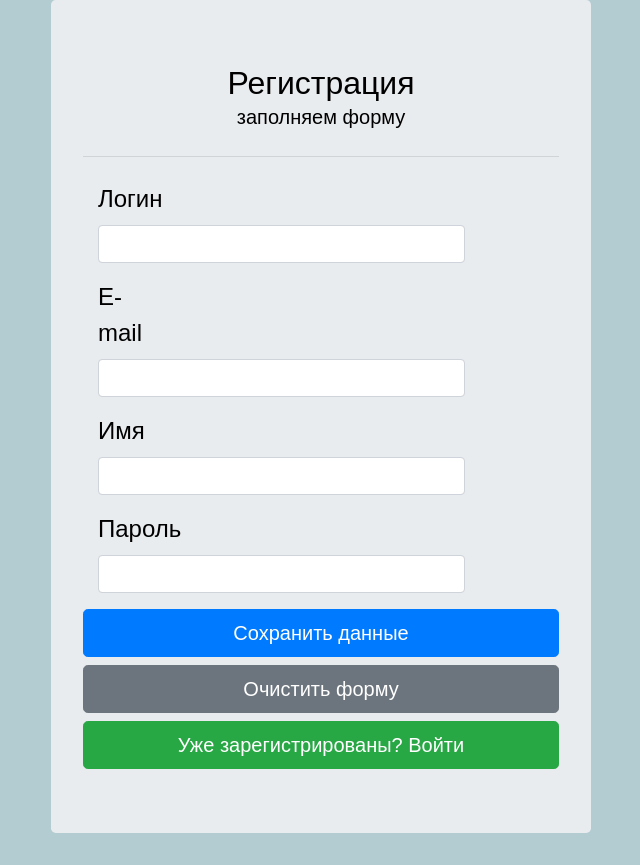
After one commit to derdmitry/task_progress, a Django app: page /progress/register/ in a window 1280 px wide. The commit adds this page. Shown: the whole page, without its empty margins (319-959 px from the left). Run offline with Django 3.2, Linux system fonts and the light colour scheme; some libraries are stand-ins or nearby versions.

Commit message:
Для закидывания на сервер

```diff
--- a/progress/static/progress/style.css
+++ b/progress/static/progress/style.css
@@ -70,3 +70,27 @@ h1 {
    margin-bottom:0.5rem;
    width:100%;
 }
+
+.iconinfo, .icons a{
+color: #a4b9ce;
+}
+
+.icons {
+text-align: right;
+}
+
+.tracking{
+padding: 0rem 2rem;
+
+}
+
+.grey {
+color: grey;
+}
+
+.iconinfo {}
+
+.navbar-nav {
+    list-style: none;
+    text-transform: uppercase;
+    font-size: 1rem;}
--- a/progress/templates/progress.html
+++ b/progress/templates/progress.html
@@ -7,13 +7,11 @@
 {% block content %}
 
 
-
 <nav class="navbar navbar-expand-lg navbar-light bg-light fixed-top">
 
     <span class="navbar-text">
     Привет, {{user.first_name}}
   </span>
-
 
 
     <button class="navbar-toggler" type="button" data-toggle="collapse" data-target="#navbarNav"
@@ -147,6 +145,7 @@ $(document).ready(function(){
 });
 
 
+
                     </script>
                     <!-- конец скрипта для кнопок -->
 
--- /dev/null
+++ b/progress/templates/registration/password_reset_subject.txt
@@ -0,0 +1 @@
+Восстановление пароля TaskProgress
--- /dev/null
+++ b/progress/templates/registration/register.html
@@ -0,0 +1,74 @@
+{% extends "base.html" %}
+{% block title %} Регистрация {% endblock %}
+
+{% block content %}
+
+{% if registered %}
+
+<div class="container">
+    <div class="row">
+
+        <div class="col"></div>
+
+        <div class="col-md-6 col-sm-12">
+
+            <div class="jumbotron">
+                <center>
+                    <h1 class="display-4"> Вы зарегистрированы ! </h1>
+                    <hr class="my-4">
+                    <a href="/progress" class="btn btn-secondary btn-lg btn-block" role="button" aria-pressed="true">Войти</a>
+                </center>
+
+            </div>
+        </div>
+
+        <div class="col"></div>
+    </div>
+</div>
+
+{% else %}
+
+<div class="container">
+    <div class="row">
+
+        <div class="col"></div>
+
+        <div class="col-md-6 col-sm-12">
+
+            <div class="jumbotron">
+                <center>
+                    <h1 class="display-4"> Регистрация </h1>
+                    <p class="lead"> заполняем форму</p>
+                    <hr class="my-4">
+                </center>
+
+                <form id="" method="post" action="" role="form" class="form-horizontal">
+                    {% csrf_token %}
+
+                    {% for field in user_form %}
+
+                    <div class="form-group">
+                        <label class="col-sm-2 control-label"> {{field.label}}</label>
+                        <div class="col-sm-10">
+                            {{ field }}
+                        </div>
+                    </div>
+
+                    {% endfor %}
+
+                    <input type="submit" name="submit" class="btn btn-primary btn-lg btn-block"
+                           value="Сохранить данные"/>
+                    <a href="/progress/register" class="btn btn-secondary btn-lg btn-block" role="button"
+                       aria-pressed="true">Очистить форму</a>
+                    <a href="/progress" class="btn  btn-success btn-lg btn-block" role="button" aria-pressed="true">Уже
+                        зарегистрированы? Войти</a>
+                </form>
+                {% endif%}
+            </div>
+        </div>
+        <div class="col"></div>
+    </div>
+</div>
+
+
+{%endblock%}
```
Also changed, not shown: progress/templates/edit_profile.html (added, +52 -0 lines), progress/templates/registration/login.html (added, +51 -0 lines), progress/templates/registration/password_reset_complete.html (added, +28 -0 lines), progress/templates/registration/password_reset_confirm.html (added, +52 -0 lines), progress/templates/registration/password_reset_done.html (added, +33 -0 lines), progress/templates/registration/password_reset_email.html (added, +12 -0 lines), progress/templates/registration/password_reset_form.html (added, +35 -0 lines), db.sqlite3, progress/migrations/0005_auto_20180822_1335.py (added), progress/migrations/0006_auto_20181206_1757.py (added), progress/migrations/0007_auto_20181207_1143.py (added). Lines whose indentation alone changed are shown as unchanged.
